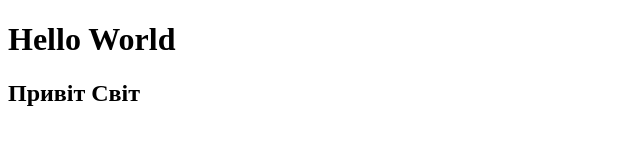
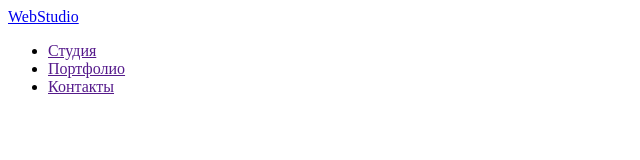
Before and after one commit to P-Sichkar/goit-markup-hw-01, a plain HTML site: page index.html in a window 1280 px wide. Shown: the whole page, without its empty margins (0-640 px from the left). Drawn offline with Linux system fonts and the light colour scheme.

Commit message:
Update index.html

```diff
--- a/index.html
+++ b/index.html
@@ -1,5 +1,5 @@
 <!DOCTYPE html>
-<html lang="en">
+<html lang="ru">
   <head>
     <meta charset="UTF-8" />
     <meta http-equiv="X-UA-Compatible" content="IE=edge" />
@@ -8,8 +8,12 @@
   </head>
   <body>
     <header>
-      <h1>Hello World</h1>
-      <h2>Привіт Світ</h2>
+      <a href="https://p-sichkar.github.io/goit-markup-hw-01/">WebStudio</a>
+      <ul>
+        <li><a href="">Студия</a></li>
+        <li><a href="">Портфолио</a></li>
+        <li><a href="">Контакты</a></li>
+      </ul>
     </header>
   </body>
 </html>
```
